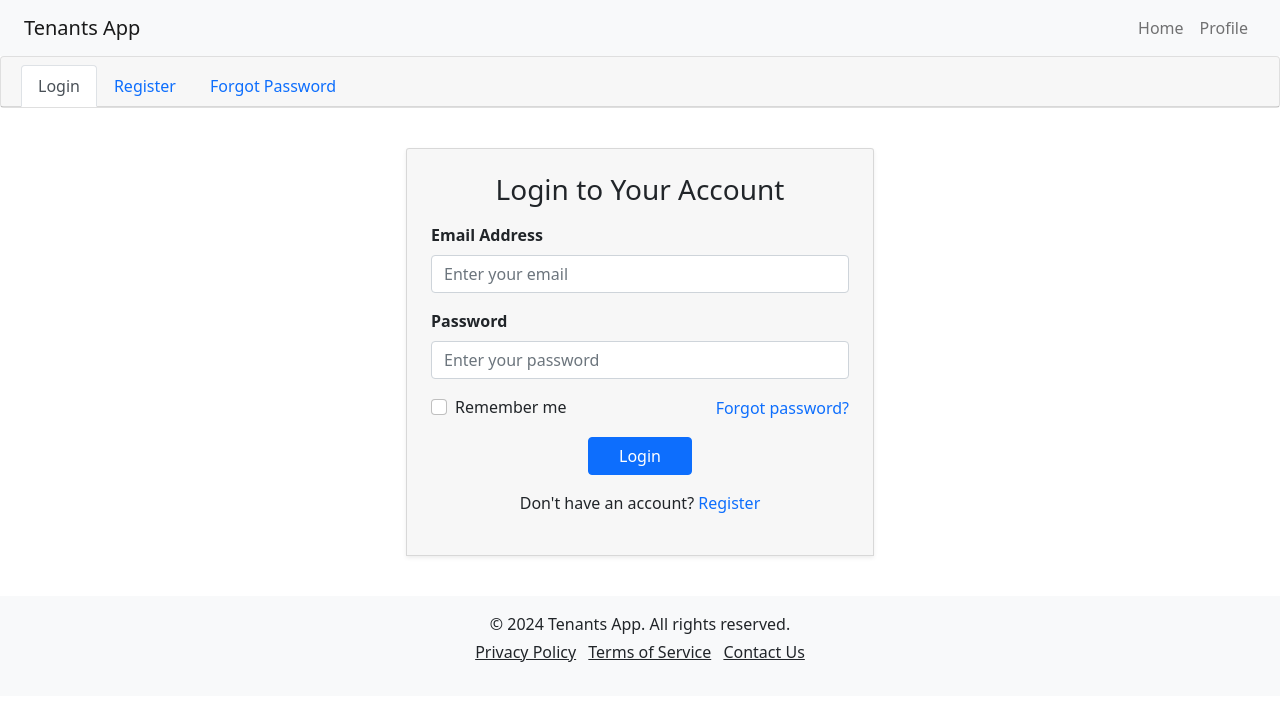
After one commit to Aellantis/tenants-app, a Flask app: page /login in a window 1280 px wide. The commit adds this page. Shown: the top 701 px of the page. Run offline with Flask 3, Linux system fonts and the light colour scheme.

Commit message:
login page and its route added

```diff
--- a/app.py
+++ b/app.py
@@ -1,4 +1,5 @@
 from flask import Flask, render_template, request, redirect, url_for, flash, session
+from werkzeug.security import check_password_hash
 from pymongo import MongoClient
 # from models.logic import logic_function
 from dotenv import load_dotenv
@@ -135,6 +136,35 @@ def profile():
     return render_template("profile.html")
 
 
+@app.route("/login", methods=["GET", "POST"])
+def login():
+    if request.method == "POST":
+        email = request.form.get("email")
+        password = request.form.get("password")
+
+        if not email:
+            flash("Please enter your email.", "danger")
+            return redirect(url_for("login"))
+
+        if not password:
+            flash("Please enter your password.", "danger")
+            return redirect(url_for("login"))
+
+        tenant = tenants_collection.find_one({"email": email})
+
+        if tenant and check_password_hash(tenant["password"], password):
+            session["tenant_id"] = str(tenant["_id"])
+            session["tenant_name"] = tenant["name"]
+            session["tenant_email"] = tenant["email"]
+            session["unit_number"] = tenant["unit_number"]
+            flash("Login successful!", "success")
+            return redirect(url_for("profile"))
+        else:
+            flash("Invalid email or password.", "danger")
+
+    return render_template("login.html")
+
+
 @app.route("/delete/<id>", methods=["POST"])
 def delete(_id):
     pass
--- /dev/null
+++ b/templates/login.html
@@ -0,0 +1,59 @@
+{% extends "index.html" %}
+{% block title %}Login{% endblock %}
+
+{% block content %}
+<div class="card">
+    <div class="card-header">
+        <ul class="nav nav-tabs card-header-tabs mx-1">
+            <li class="nav-item">
+                <a class="nav-link active" href="#">Login</a>
+            </li>
+            <li class="nav-item">
+                <a class="nav-link" href="#">Register</a>
+            </li>
+            <li class="nav-item">
+                <a class="nav-link" href="#">Forgot Password</a>
+            </li>
+        </ul>
+    </div>
+</div>
+
+<div class="container my-4">
+    <form action="{{ url_for('login') }}" method="POST">
+        <div class="row justify-content-center">
+            <div class="col-md-6 card-body" style="max-width: 500px;">
+                <div class="card card-header p-4 shadow-sm">
+                    <h3 class="mb-3 text-center">Login to Your Account</h3>
+
+                    <div class="mb-3">
+                        <label class="form-label fw-bold">Email Address</label>
+                        <input class="form-control" type="email" name="email" placeholder="Enter your email" required>
+                    </div>
+
+                    <div class="mb-3">
+                        <label class="form-label fw-bold">Password</label>
+                        <input class="form-control" type="password" name="password" placeholder="Enter your password"
+                            required>
+                    </div>
+
+                    <div class="d-flex justify-content-between align-items-center mb-3">
+                        <div class="form-check">
+                            <input class="form-check-input" type="checkbox" name="remember" id="remember">
+                            <label class="form-check-label" for="remember">Remember me</label>
+                        </div>
+                        <a href="#" class="text-decoration-none">Forgot password?</a>
+                    </div>
+
+                    <div class="d-flex align-items-center justify-content-center">
+                        <button class="btn btn-primary w-25 " type="submit">Login</button>
+                    </div>
+
+                    <div class="text-center mt-3">
+                        <p>Don't have an account? <a href="#" class="text-decoration-none">Register</a></p>
+                    </div>
+                </div>
+            </div>
+        </div>
+    </form>
+</div>
+{% endblock %}
--- a/templates/payment.html
+++ b/templates/payment.html
@@ -1,5 +1,5 @@
 {% extends "index.html" %}
-
+{% block title %}Payments{% endblock %}
 {% block content %}
 
 <div class="card">
```
